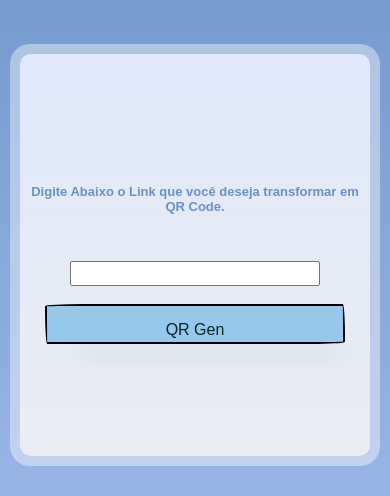
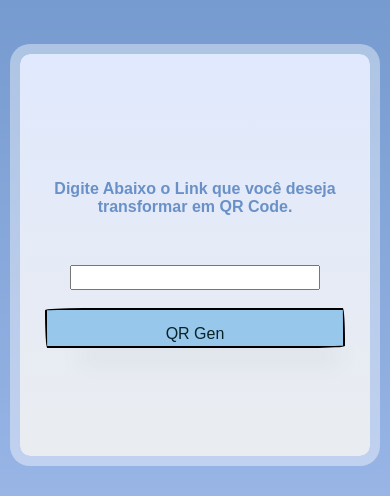
Before and after one commit to ailsonguedes/QR-Generator-, a Flask app: page / in a window 390 px wide. Shown: the part 189-685 px from the top of the page. Run offline with Flask 3, Linux system fonts and the light colour scheme.

Commit message:
Update: CSS Responsivity

```diff
--- a/static/css/style.css
+++ b/static/css/style.css
@@ -171,7 +171,7 @@ a {
 
 @media (max-width: 500px) {
   h2 {
-    font-size: small;
+    font-size: medium;
   }
 
   .input-1 {
```
